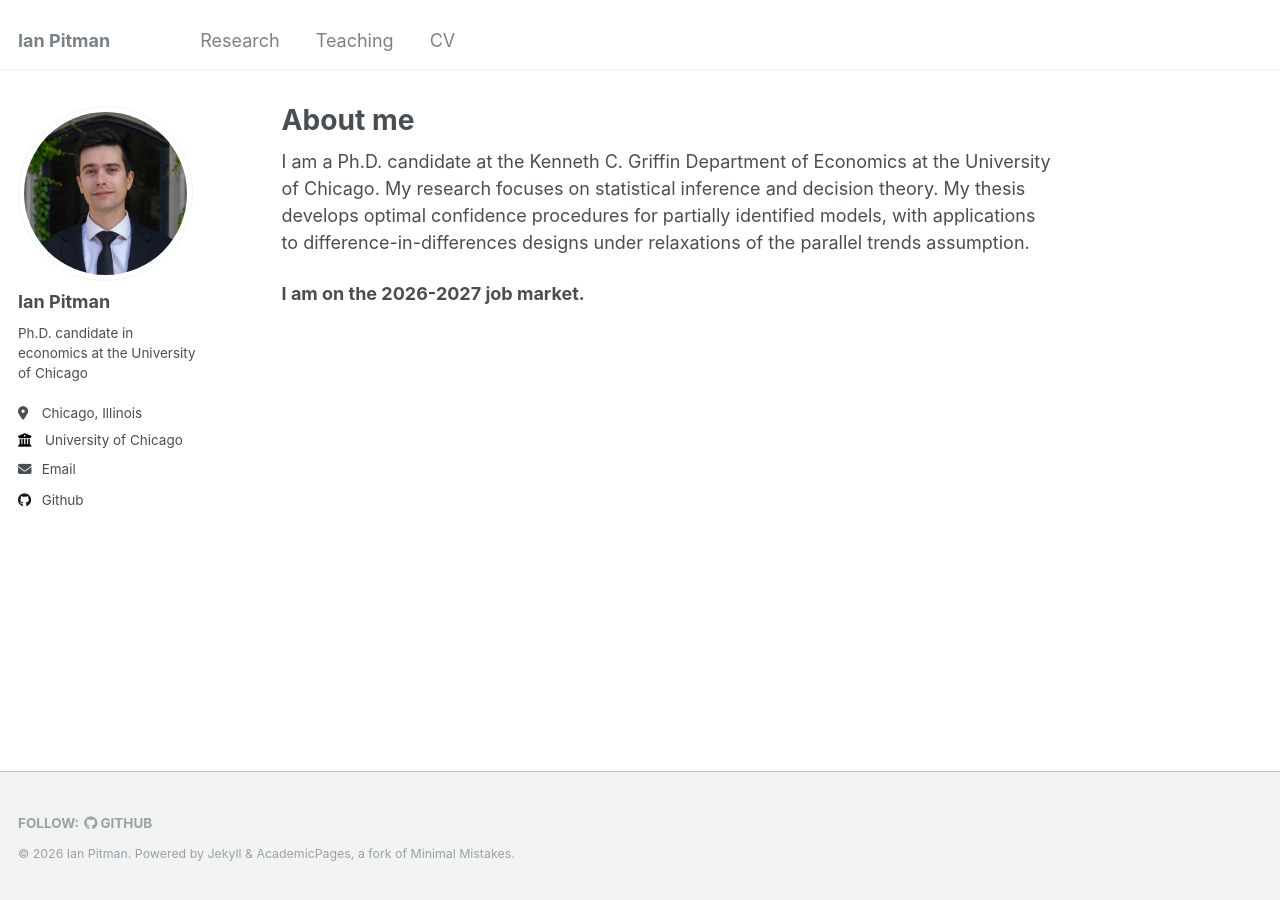
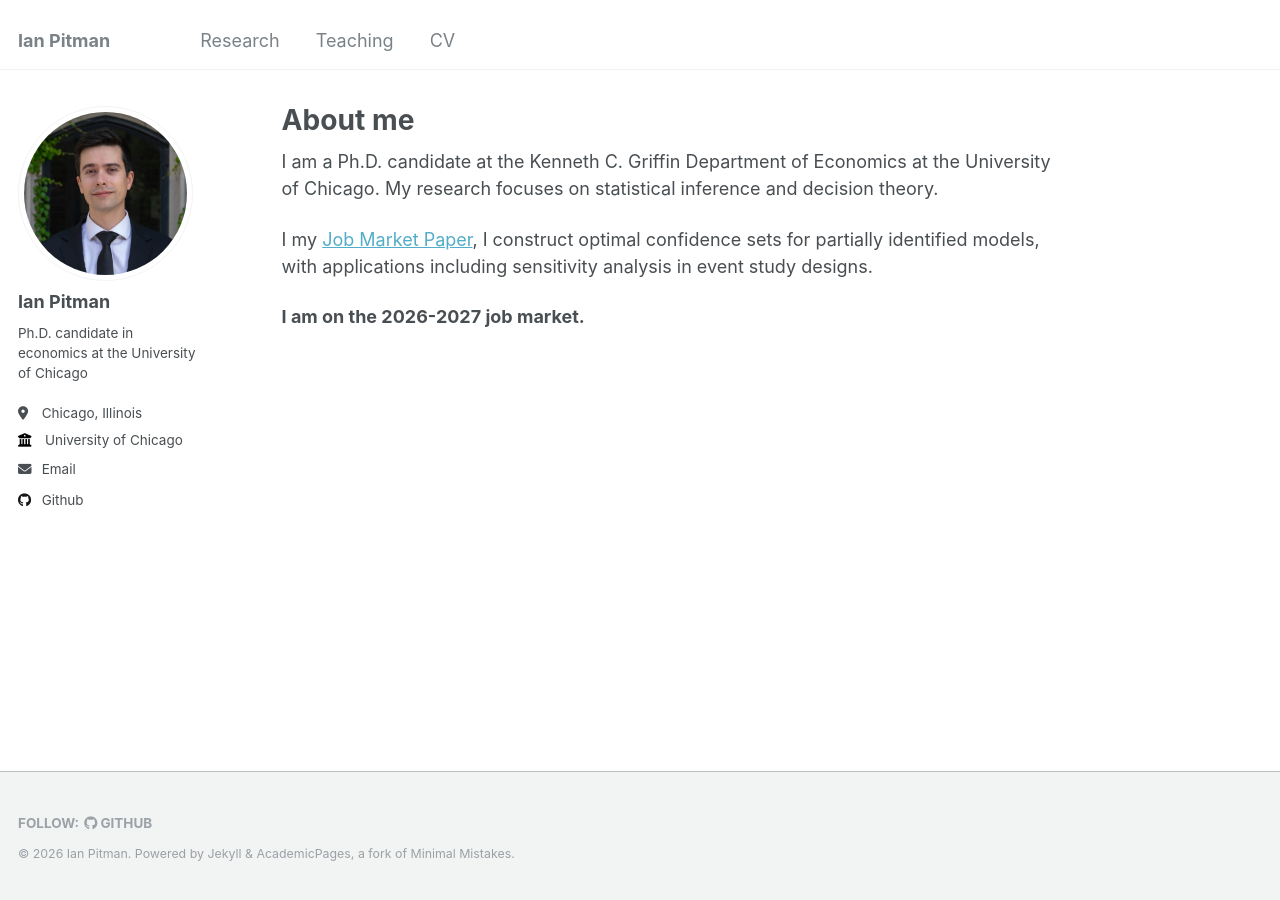
Before and after one commit to ipitman/ipitman.github.io, a Jekyll site: the page built from _pages/about.md, in a window 1280 px wide. Built offline with Jekyll 4.4.1, drawn with Linux system fonts in a browser that asks for light colours.

```diff
--- a/_pages/about.md
+++ b/_pages/about.md
@@ -7,6 +7,8 @@
   - /about.html
 ---
 
-I am a Ph.D. candidate at the Kenneth C. Griffin Department of Economics at the University of Chicago. My research focuses on statistical inference and decision theory. My thesis develops optimal confidence procedures for partially identified models, with applications to difference-in-differences designs under relaxations of the parallel trends assumption.
+I am a Ph.D. candidate at the Kenneth C. Griffin Department of Economics at the University of Chicago. My research focuses on statistical inference and decision theory.
+
+I my [Job Market Paper](/files/Pitman-Optimal-CP-for-PID.pdf), I construct optimal confidence sets for partially identified models, with applications including sensitivity analysis in event study designs.
 
 **I am on the 2026-2027 job market.**
```
Also changed, not shown: 2 other files.
